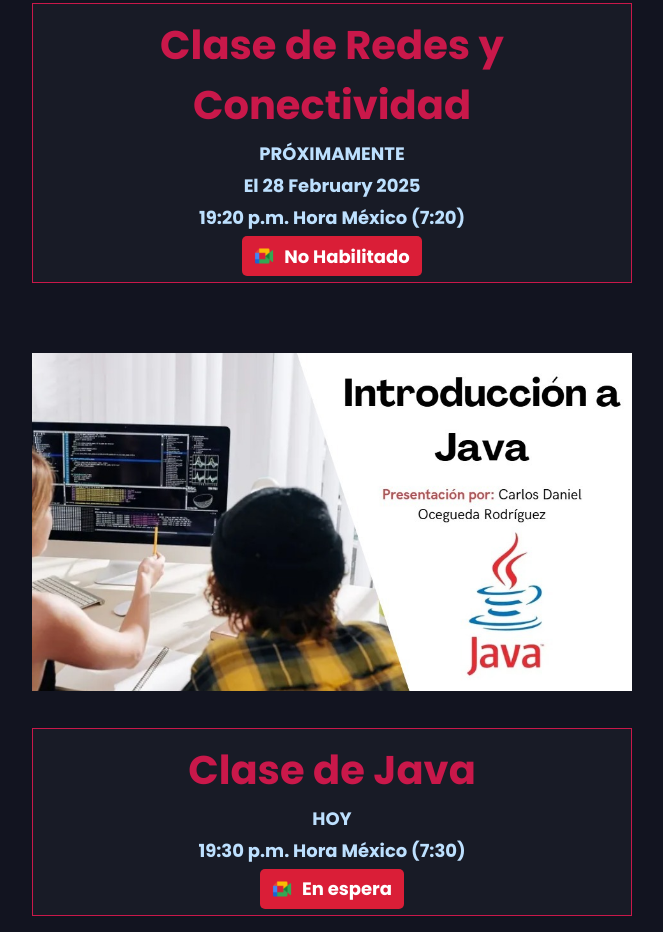
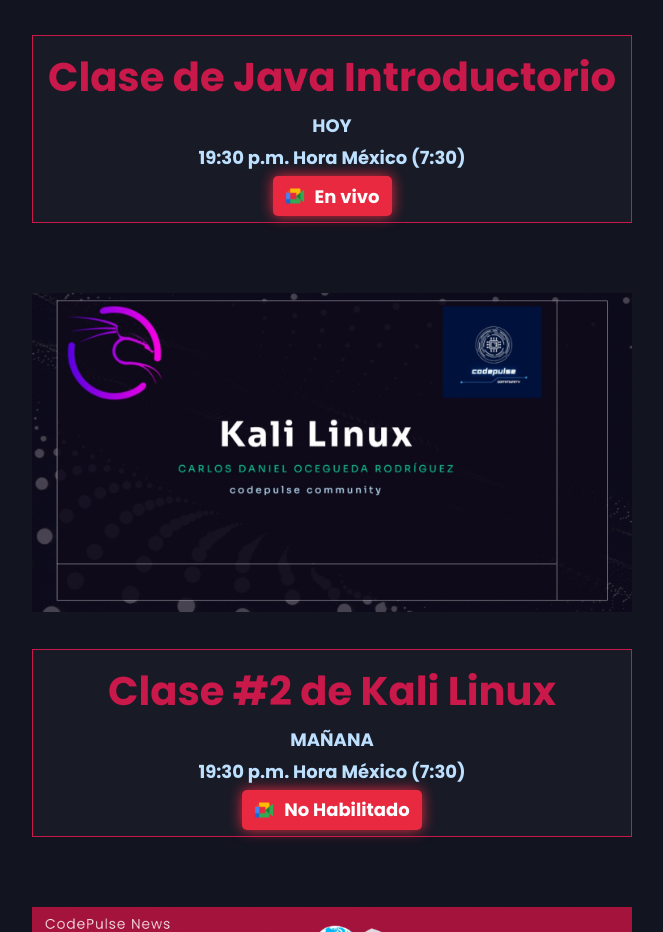
Before and after one commit to Mauricio2202/codenews, a React (Vite) app: page / in a window 1280 px wide. Shown: the part 1460-2392 px from the top of the page, without its empty margins (308-971 px from the left). Built offline with nearby package versions, Linux system fonts and the light colour scheme; a web font is replaced by a local one.

Commit message:
Habilitando clase nueva de Kali número dos y habilitando acceso a clase de Java

```diff
--- a/src/components/Clases.css
+++ b/src/components/Clases.css
@@ -123,11 +123,11 @@
     /*cursor: no-drop;*/
 }
 
-/* @keyframes blink {
+@keyframes blink {
     0% { background-color: #DA1E37; box-shadow: 0 0 10px #DA1E37; }
     50% { background-color: #FF3B50; box-shadow: 0 0 20px #FF3B50; }
     100% { background-color: #DA1E37; box-shadow: 0 0 10px #DA1E37; }
-} */
+}
 
 .meetIcon {
     width: 20px;
--- a/src/components/Clases.jsx
+++ b/src/components/Clases.jsx
@@ -34,10 +34,36 @@
             <section className="clases">
                 <div className="class">
                     <div className="react-class-container">
+                        <img src={JavaIntroClass} alt="javaIntro-class" className='class-new redes-i' />
+                        <div className="react-class-countdown">
+                            <p className='classTitle'><strong>Clase de Java Introductorio</strong></p>
+                            <p>HOY</p>
+                            {/* <p>El {classDate}</p>  */}
+                            <p>19:30 p.m. Hora México (7:30)</p>
+                            <a href="https://meet.google.com/bkt-kvkc-igm" className="enlace-meet">
+                                <img src={Meet} alt="meet" className='meetIcon' />
+                                <p className='join'>En vivo</p>
+                            </a>
+                        </div>
+                    </div>
+                    <div className="react-class-container">
+                        <img src={ KaliClass } alt="kali-class" className='class-new redes-i' />
+                        <div className="react-class-countdown">
+                            <p className='classTitle'><strong>Clase #2 de Kali Linux</strong></p>
+                            <p>MAÑANA</p>
+                            {/* <p>El {classDate}</p>  */}
+                            <p>19:30 p.m. Hora México (7:30)</p>
+                            <a href="#" className="enlace-meet" onClick={(e) => { e.preventDefault(); setModalOpen(true); }}>
+                                <img src={Meet} alt="meet" className='meetIcon' />
+                                <p className='join'>No Habilitado</p>
+                            </a>
+                        </div>
+                    </div>
+                    <div className="react-class-container">
                         <img src={RedesClass} alt="redes-class" className='class-new redes-i' />
                         <div className="react-class-countdown">
                             <p className='classTitle'><strong>Clase de Redes y Conectividad</strong></p>
-                            <p>PRÓXIMAMENTE</p>
+                            <p>VIERNES</p>
                             <p>El {classDate}</p>
                             <p>19:20 p.m. Hora México (7:20)</p>
                             <a href="#" className="enlace-meet" onClick={(e) => { e.preventDefault(); setModalOpen(true); }}>
@@ -46,23 +72,10 @@
                             </a>
                         </div>
                     </div>
-                    <div className="react-class-container">
-                        <img src={JavaIntroClass} alt="redes-class" className='class-new redes-i' />
-                        <div className="react-class-countdown">
-                            <p className='classTitle'><strong>Clase de Java</strong></p>
-                            <p>HOY</p>
-                            {/* <p>El {classDate}</p>  */}
-                            <p>19:30 p.m. Hora México (7:30)</p>
-                            <a href="#" className="enlace-meet" onClick={(e) => { e.preventDefault(); setModalOpen(true); }}>
-                                <img src={Meet} alt="meet" className='meetIcon' />
-                                <p className='join'>En espera</p>
-                            </a>
-                        </div>
-                    </div>
-                    <div className="lock-wrapper">
+                    {/* <div className="lock-wrapper">
                         <img src={KaliClass} alt="kali-class" className='class-new kali-i' />
                         <img src={Block} alt="block" className="block-icon" />
-                    </div>
+                    </div> */}
                     <div className="lock-wrapper">
                         <img src={ReactClass} alt="react-class" className='class-new react-i' />
                         <img src={Block} alt="block" className="block-icon" />
```
